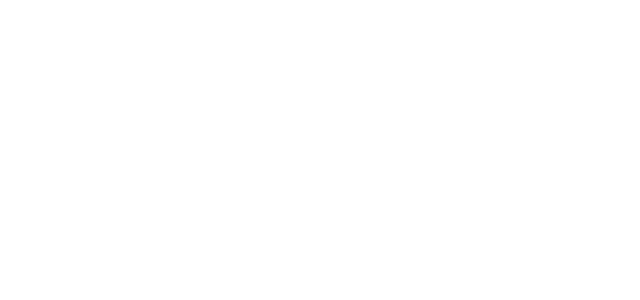
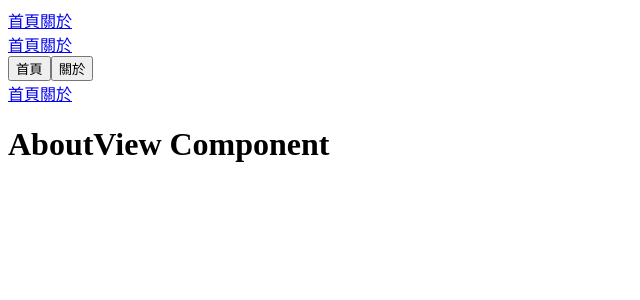
Before and after one commit to awdr74100/vue-composition-ts-routing, a Vue app: page /about in a window 1280 px wide. Shown: the top 300 px of the page, without its empty margins (0-640 px from the left). Built offline with nearby package versions, Linux system fonts and the light colour scheme.

Commit message:
Update ...

```diff
--- a/package.json
+++ b/package.json
@@ -9,10 +9,11 @@
     "type-check": "vue-tsc --noEmit"
   },
   "dependencies": {
-    "vue": "^3.2.41"
+    "vue": "^3.2.41",
+    "vue-router": "^4.1.6"
   },
   "devDependencies": {
-    "@types/node": "^16.11.68",
+    "@types/node": "^16.18.0",
     "@vitejs/plugin-vue": "^3.1.2",
     "@vue/tsconfig": "^0.1.3",
     "npm-run-all": "^4.1.5",
--- a/src/App.vue
+++ b/src/App.vue
@@ -1,5 +1,40 @@
-<template></template>
+<template>
+  <nav>
+    <RouterLink to="/">首頁</RouterLink>
+    <RouterLink to="/about?a=a&b=b">關於</RouterLink>
+  </nav>
+  <nav>
+    <RouterLink :to="{ path: '/' }">首頁</RouterLink>
+    <RouterLink :to="{ path: '/about', query: { a: 'aa', b: 'bb' } }">關於</RouterLink>
+  </nav>
+  <nav>
+    <button @click.prevent="pushWithQuery('/')">首頁</button>
+    <button @click.prevent="pushWithQuery('/about', { a: 'aaa', b: 'bbb' })">關於</button>
+  </nav>
+  <nav>
+    <a href="#" @click.prevent="router.push('/')">首頁</a>
+    <a href="#" @click.prevent="router.push('/about?a=aaaa&b=bbbb')">關於</a>
+  </nav>
+  <RouterView />
+</template>
 
-<script setup lang="ts"></script>
+<script setup lang="ts">
+import { watch } from 'vue';
+import { RouterLink, RouterView, useRouter, useRoute } from 'vue-router';
+
+const router = useRouter();
+const route = useRoute();
+
+const pushWithQuery = (path: string, query?: { [prop: string]: string }) => {
+  router.push({ path, query });
+};
+
+watch(
+  () => route.query.a,
+  (a) => {
+    console.log(a);
+  },
+);
+</script>
 
 <style></style>
--- /dev/null
+++ b/src/router/index.ts
@@ -0,0 +1,19 @@
+import { createRouter, createWebHistory } from 'vue-router';
+
+const router = createRouter({
+  history: createWebHistory(import.meta.env.BASE_URL),
+  routes: [
+    {
+      path: '/',
+      name: 'home',
+      component: () => import('@/views/HomeView.vue'),
+    },
+    {
+      path: '/about',
+      name: 'about',
+      component: () => import('@/views/AboutView.vue'),
+    },
+  ],
+});
+
+export default router;
--- /dev/null
+++ b/src/views/AboutView.vue
@@ -0,0 +1,7 @@
+<template>
+  <h1>AboutView Component</h1>
+</template>
+
+<script setup lang="ts"></script>
+
+<style></style>
--- /dev/null
+++ b/src/views/HomeView.vue
@@ -0,0 +1,7 @@
+<template>
+  <h1>HomeView Component</h1>
+</template>
+
+<script setup lang="ts"></script>
+
+<style></style>
```
Also changed, not shown: src/main.ts (+6 -1 lines), .prettierrc.json, 1 other file (tests, documents, lock files or other folders).
